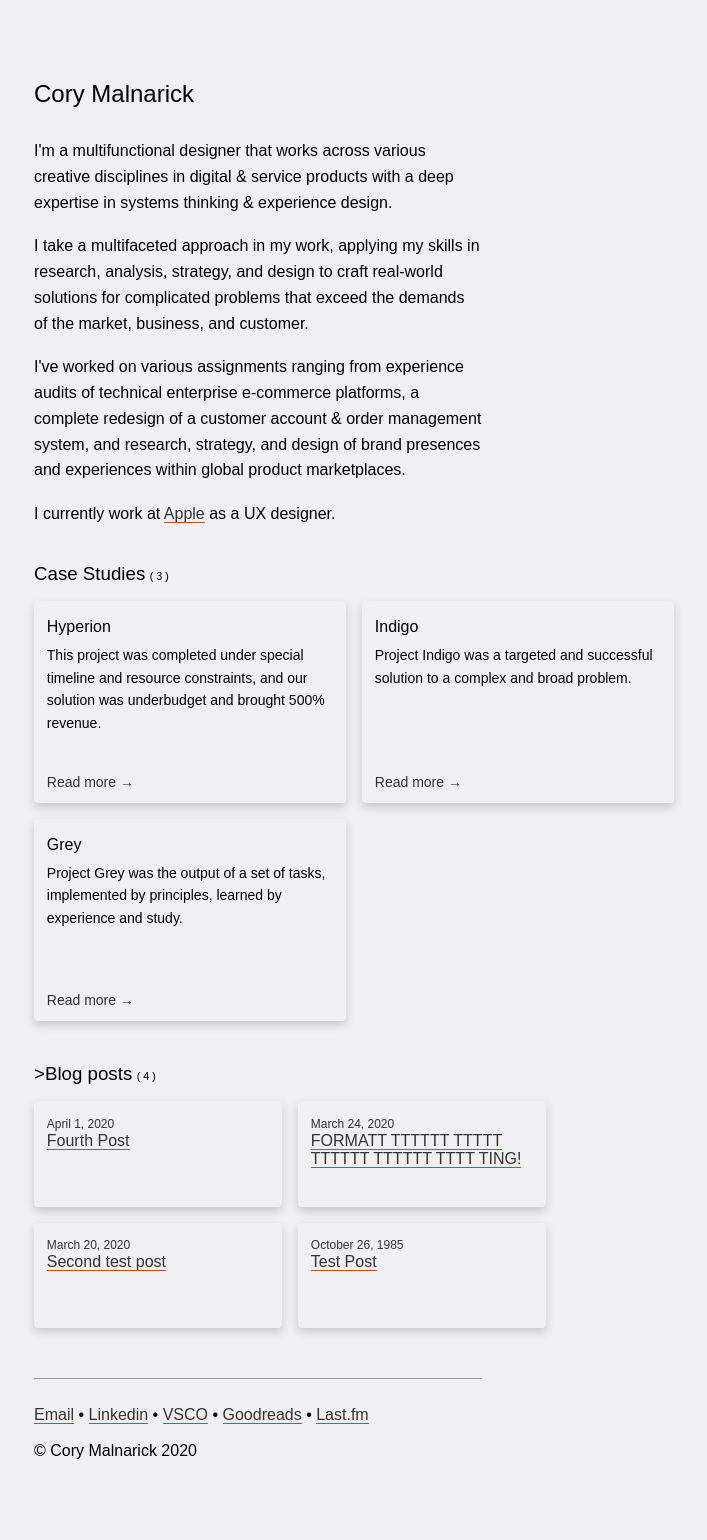
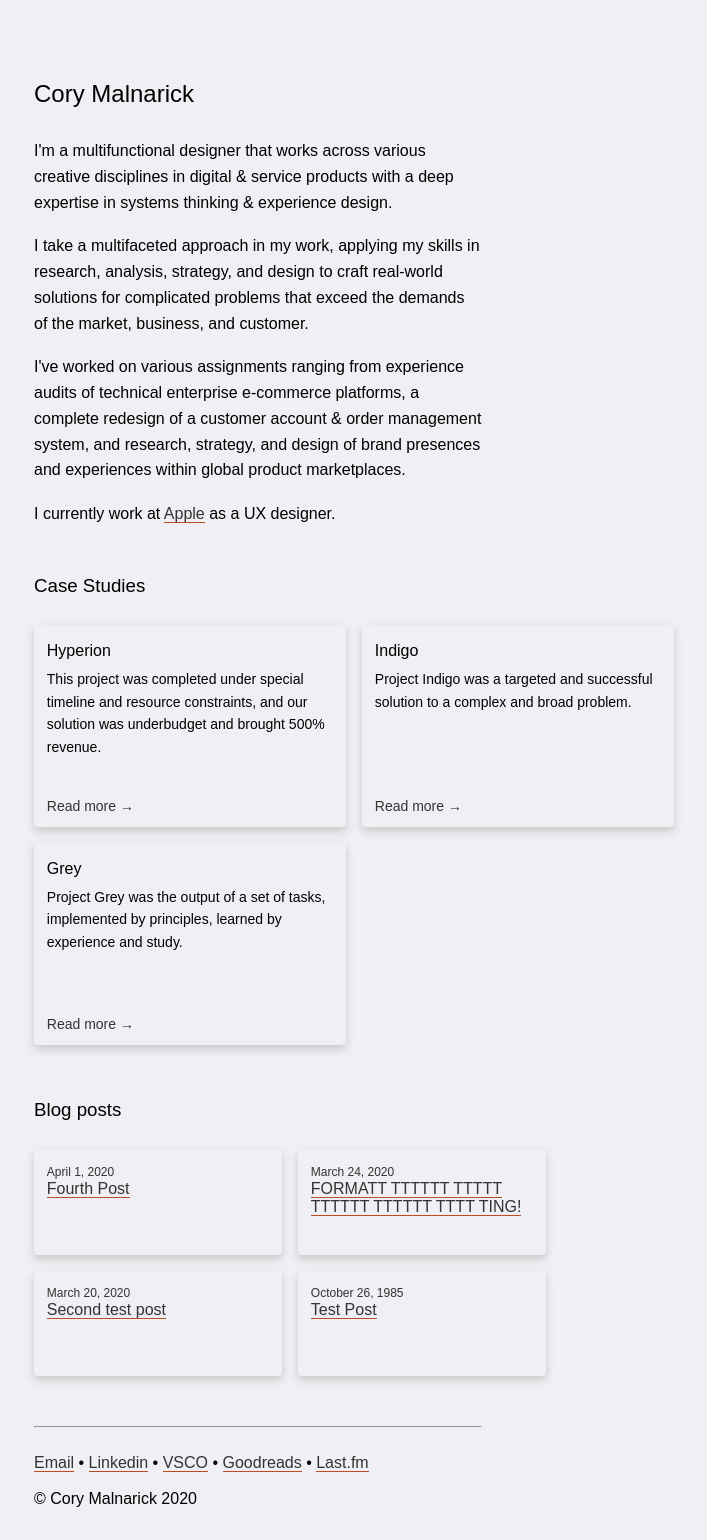
Before and after one commit to foundmonster/foundmonster.github.io, a Jekyll site: the page built from index.html, in a window 1280 px wide. Shown: the whole page, without its empty margins (30-737 px from the left). Built offline with Jekyll 4.4.1, drawn with Linux system fonts in a browser that asks for light colours; some web fonts are replaced; before the commit the page ends 1492 px from its top, so only the background shows below that.

Commit message:
removed cuz looks bad

```diff
--- a/index.html
+++ b/index.html
@@ -7,7 +7,7 @@ title: Cory Malnarick
 <p>I take a multifaceted approach in my work, applying my skills in research, analysis, strategy, and design to craft real-world solutions for complicated problems that exceed the demands of the market, business, and customer.</p><br>
 <p>I've worked on various assignments ranging from experience audits of technical enterprise e-commerce platforms, a complete redesign of a customer account & order management system, and research, strategy, and design of brand presences and experiences within global product marketplaces.</p><br>
 <p>I currently work at <a href="https://apple.com">Apple</a> as a UX designer.</p><br><br>
-<h3 style="display: inline">Case Studies</h3> <h6 style="display: inline">( {{ site.categories.project | size }} )</h6>
+<h3>Case Studies</h3>
 <div class="projectgrid">
 	{% for post in site.categories.project %}
 		<div>
@@ -18,7 +18,7 @@ title: Cory Malnarick
 	{% endfor %}
 </div>
 <br>
-<h3 style="display: inline">>Blog posts</h3> <h6 style="display: inline">( {{ site.categories.post | size }} )</h6>
+<h3>Blog posts</h3>
 <div class="bloggrid">
 	{% for post in site.categories.post %}
 		<div>
```
